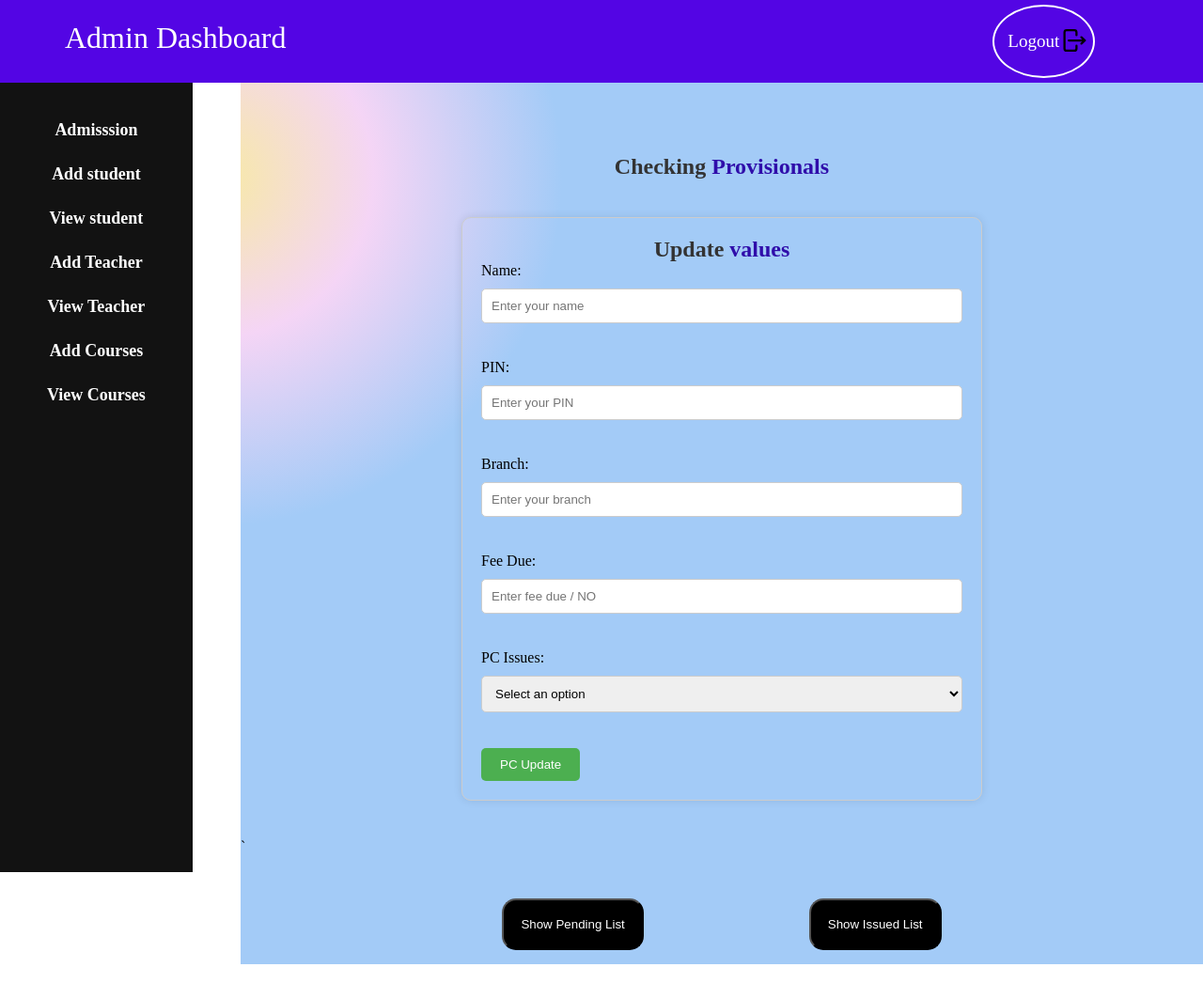
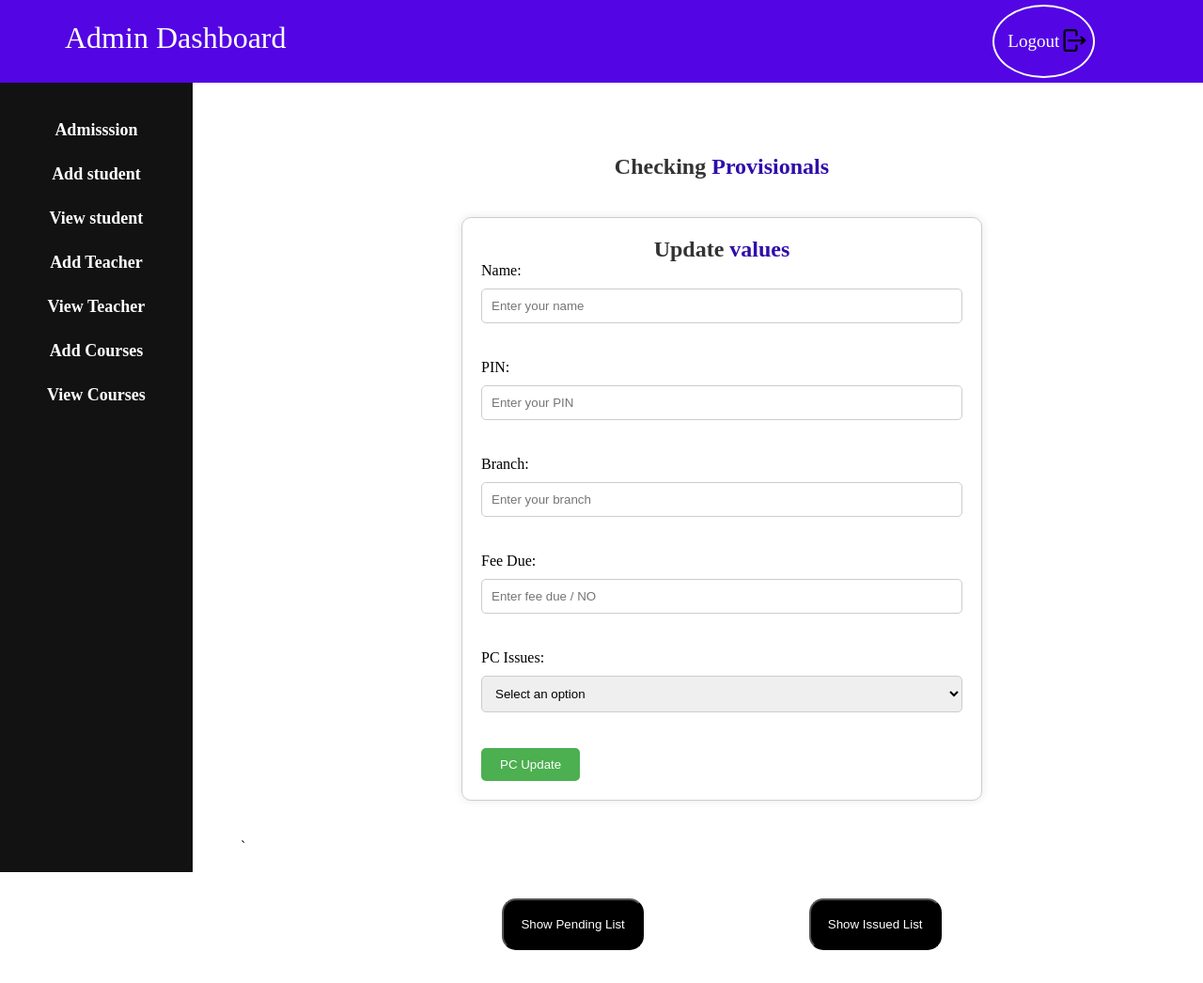
Before and after one commit to RevanthkumarYallanuru/loyola, a PHP site: page /pc.php in a window 1280 px wide. Shown: the whole page at 94% size. Run offline with PHP 8.4, Linux system fonts and the light colour scheme; the visitor is signed in with stand-in values (Sample User, id 1); data that the repository does not hold is empty.

Commit message:
bg change

```diff
--- a/adminx.css
+++ b/adminx.css
@@ -83,7 +83,7 @@ ul li  a:hover
     margin-top: 5%;
     padding-top: 100px;
 
-    background-image: radial-gradient( circle 369px at -2.9% 12.9%,  rgba(247,234,163,1) 0%, rgba(236,180,238,0.56) 46.4%, rgba(163,203,247,1) 100.7% );
+
 }
 
 .content h2 span
```
Also changed, not shown: index.php (renamed from index.html).
